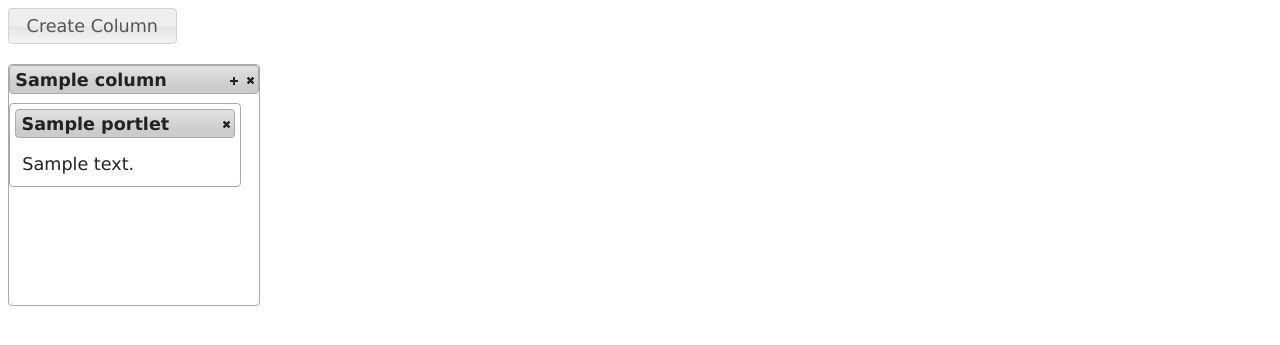
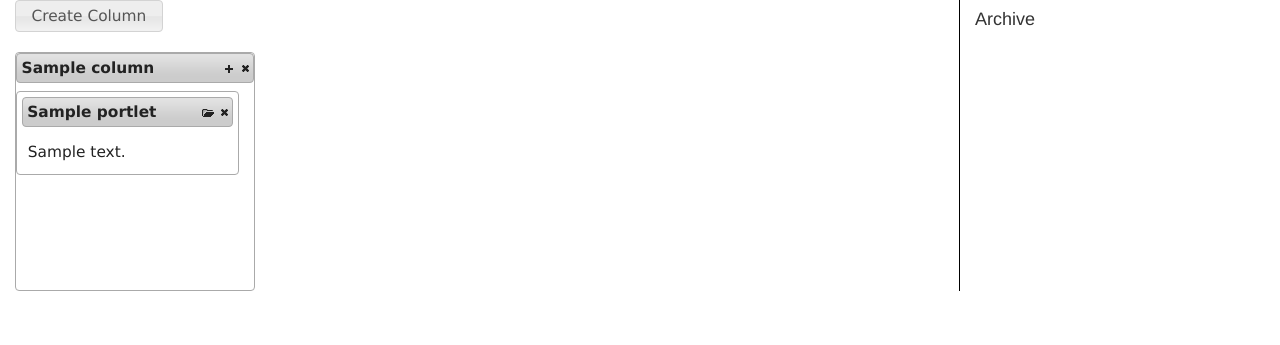
Before and after one commit to heejongahn/kanban-gallen, a Flask app: page / in a window 1280 px wide. Shown: the top 345 px of the page. Run offline with Flask 2, Linux system fonts and the light colour scheme; tables that the repository leaves empty hold one stand-in row (values such as "Sample post"); parts of the project's set-up code (start-up, migrations or seed data) failed here and were passed over; some libraries are stand-ins or nearby versions.

Commit message:
[ui] divide board: active section and archive section
active section: user can drag the column or card
archive section: archived cards are rendered

```diff
--- a/kanban_gallen/static/css/index.css
+++ b/kanban_gallen/static/css/index.css
@@ -11,7 +11,7 @@ body {
   margin-bottom: 20px;
 }
 .column {
-  width: 250px;
+  width: 240px;
   float: left;
   padding-bottom: 100px;
   margin-right: 10px;
@@ -37,7 +37,8 @@ body {
   right: 0;
   margin-top: -8px;
 }
-.portlet-create {
+.portlet-create,
+.portlet-archive{
   position: absolute;
   top: 50%;
   right: 0;
@@ -52,3 +53,6 @@ body {
   margin-bottom: 0.5em;
   position: relative;
 }
+.board-active {
+  border-right: 1px solid black;
+}
--- a/kanban_gallen/templates/index.html
+++ b/kanban_gallen/templates/index.html
@@ -3,10 +3,13 @@
   <head>
     <meta charset="UTF-8">
     <title>Index</title>
+    <link rel="stylesheet" href="/static/bootstrap/dist/css/bootstrap.css" type="text/css" media="all">
+    <link rel="stylesheet" href="/static/bootstrap/dist/css/bootstrap-theme.css" type="text/css" media="all">
     <link rel="stylesheet" href="/static/css/jquery-ui.css" type="text/css" media="all">
     <link rel="stylesheet" href="/static/css/index.css" type="text/css" media="all">
   </head>
   <body>
+    <div class="board-active col-md-9">
       <!-- create new column -->
       <button id="create_column" class="ui-button ui-widget ui-state-default ui-corner-all ui-button-text-only" type="button">
         <span class="ui-button-text">Create Column</span>
@@ -31,6 +34,11 @@
         </div>
         {% endfor %}
       <!-- end column list -->
+      </div>
+    </div>
+    <div class="board-archive col-md-3">
+      <!-- card archiving section -->
+      <h4>Archive</h4>
     </div>
   </body>
 <script src="/static/js/jquery-1.11.3.min.js"></script>
@@ -95,7 +103,8 @@ $(document).ready(function() {
 
   $(".portlet-header")
     .addClass("ui-widget-header ui-corner-all")
-    .append("<span class='ui-icon ui-icon-close portlet-toggle'></span>");
+    .append("<span class='ui-icon ui-icon-close portlet-toggle'></span>")
+    .append("<span class='ui-icon ui-icon-folder-open portlet-archive'></span>");
 
 
   // create new column
@@ -142,6 +151,7 @@ $(document).on('click', '.portlet-create', function(e) {
           "<div class='portlet-header ui-widget-header ui-corner-all'>" +
           "New Portlet" +
           "<span class='ui-icon ui-icon-close portlet-toggle'></span>" +
+          "<span class='ui-icon ui-icon-folder-open portlet-archive'></span>" +
           "</div>" +
           "<div class='portlet-content'>Lorem ipsum dolor sit amet, consectetuer adipiscing elit</div></div>");
         setSortable();
```
Lines whose indentation alone changed are shown as unchanged.
